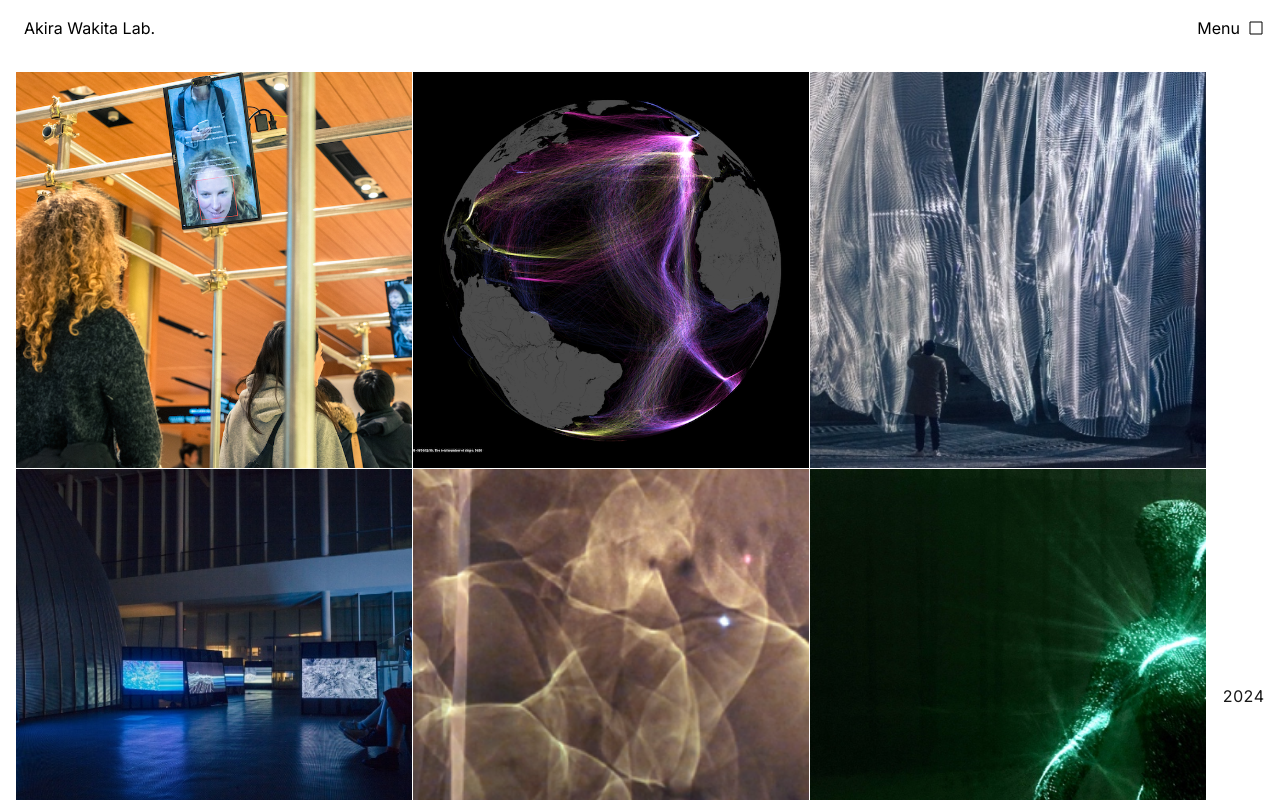
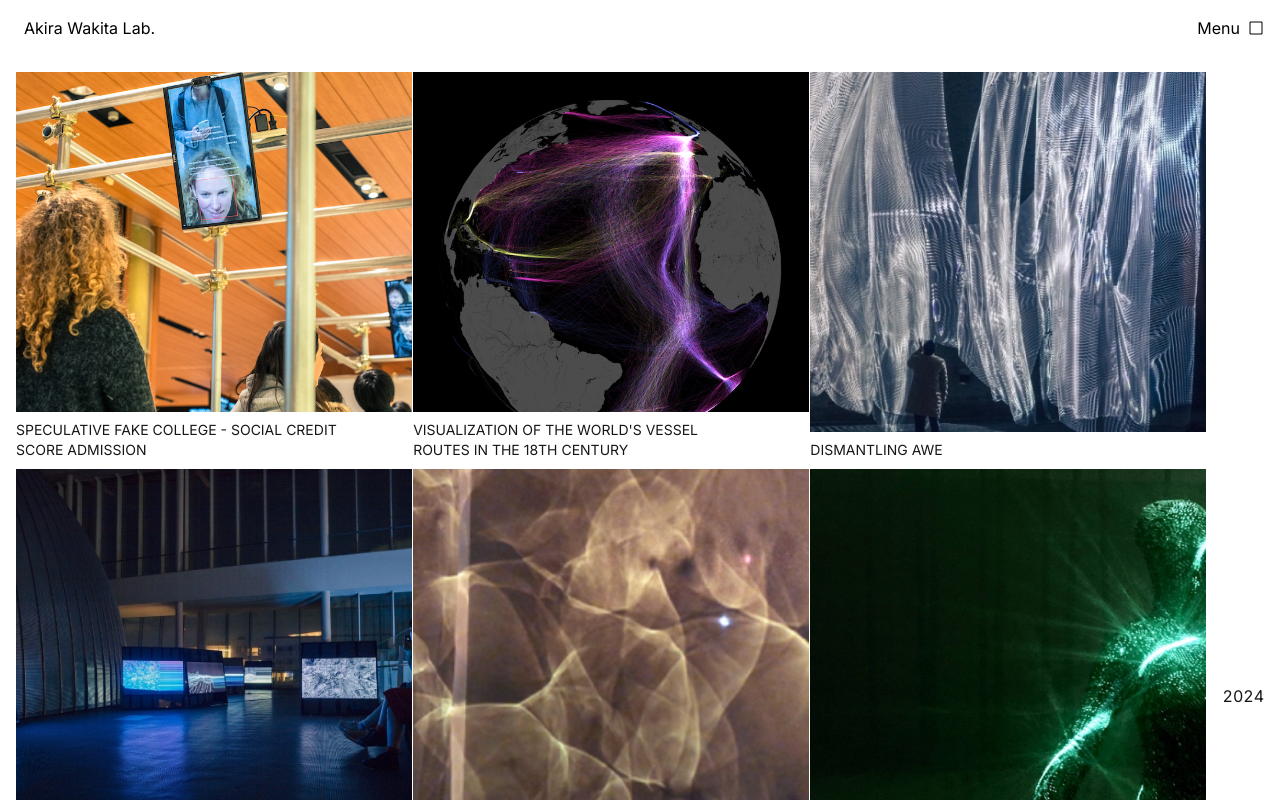
Before and after one commit to wakita-lab/web, a Next.js app: page /works in a window 1280 px wide. Shown: the top 800 px of the page. Built offline with nearby package versions, Linux system fonts and the light colour scheme.

Commit message:
design: Add title display for works in WorksPage for better visibility

```diff
--- a/src/app/works/page.tsx
+++ b/src/app/works/page.tsx
@@ -19,6 +19,9 @@ export default function WorksPage() {
               className="object-cover"
               sizes="(max-width: 640px) 100vw, (max-width: 768px) 50vw, (max-width: 1024px) 33vw, 25vw"
             />
+            <div className="absolute inset-x-0 bottom-0 bg-white py-2 pr-16">
+              <h2 className="text-sm uppercase">{work.title.en}</h2>
+            </div>
           </Link>
         ))}
       </div>
```
